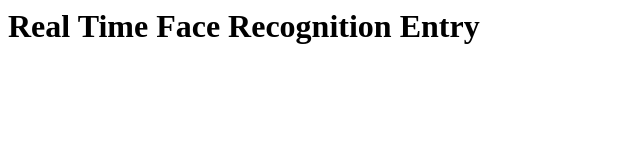
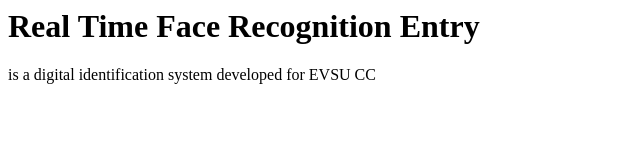
Before and after one commit to man-of-steel-feat-the-philosopher/Real_Time_Face_Recognition_Entry, a plain HTML site: page index.html in a window 1280 px wide. Shown: the whole page, without its empty margins (0-640 px from the left). Drawn offline with Linux system fonts and the light colour scheme.

Commit message:
rustom changed the description

```diff
--- a/index.html
+++ b/index.html
@@ -6,6 +6,6 @@
 </head>
 <body>
     <h1>Real Time Face Recognition Entry</h1>
-    <p></p>
+    <p>is a digital identification system developed for EVSU CC</p>
 </body>
 </html>
```
